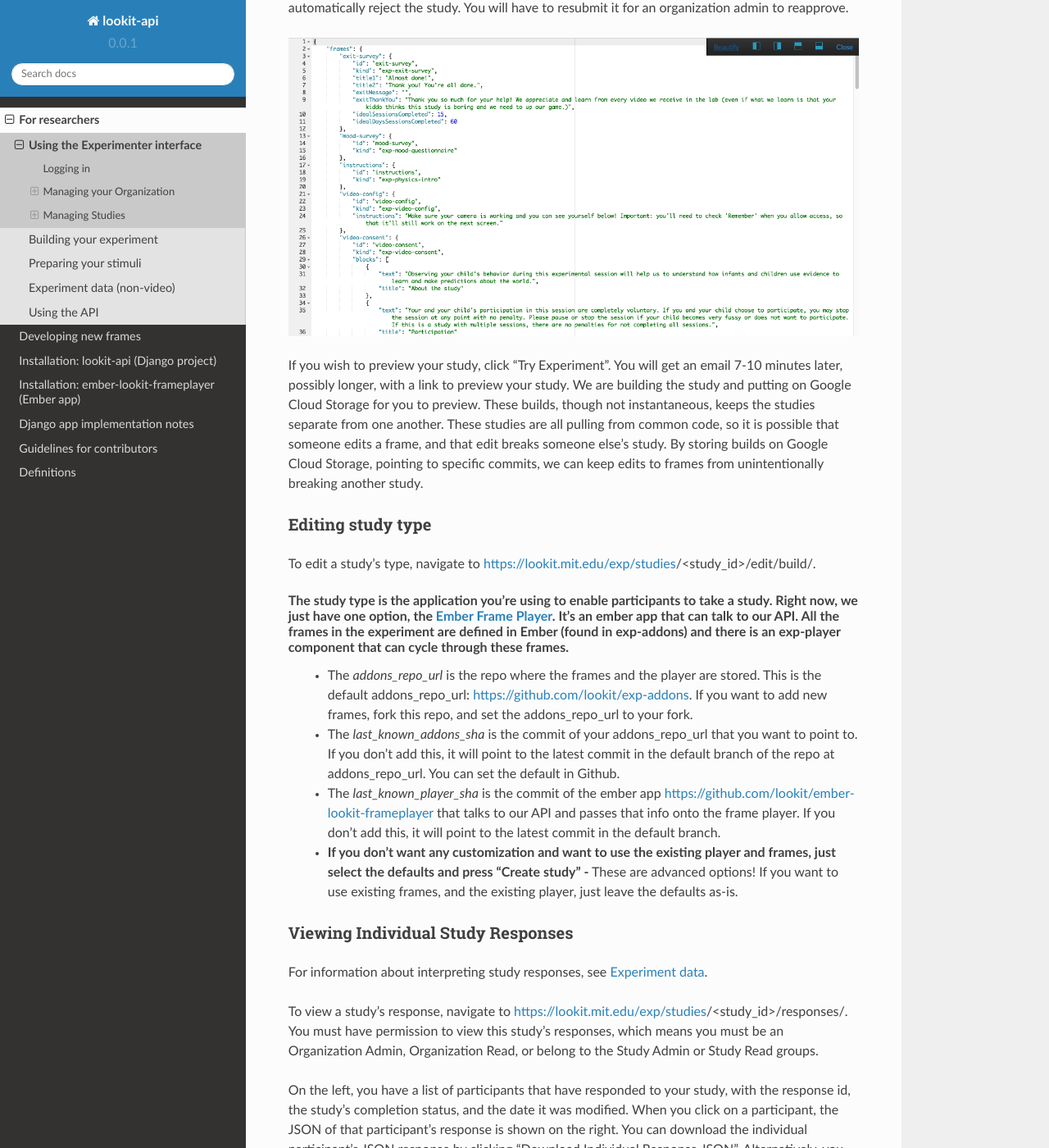
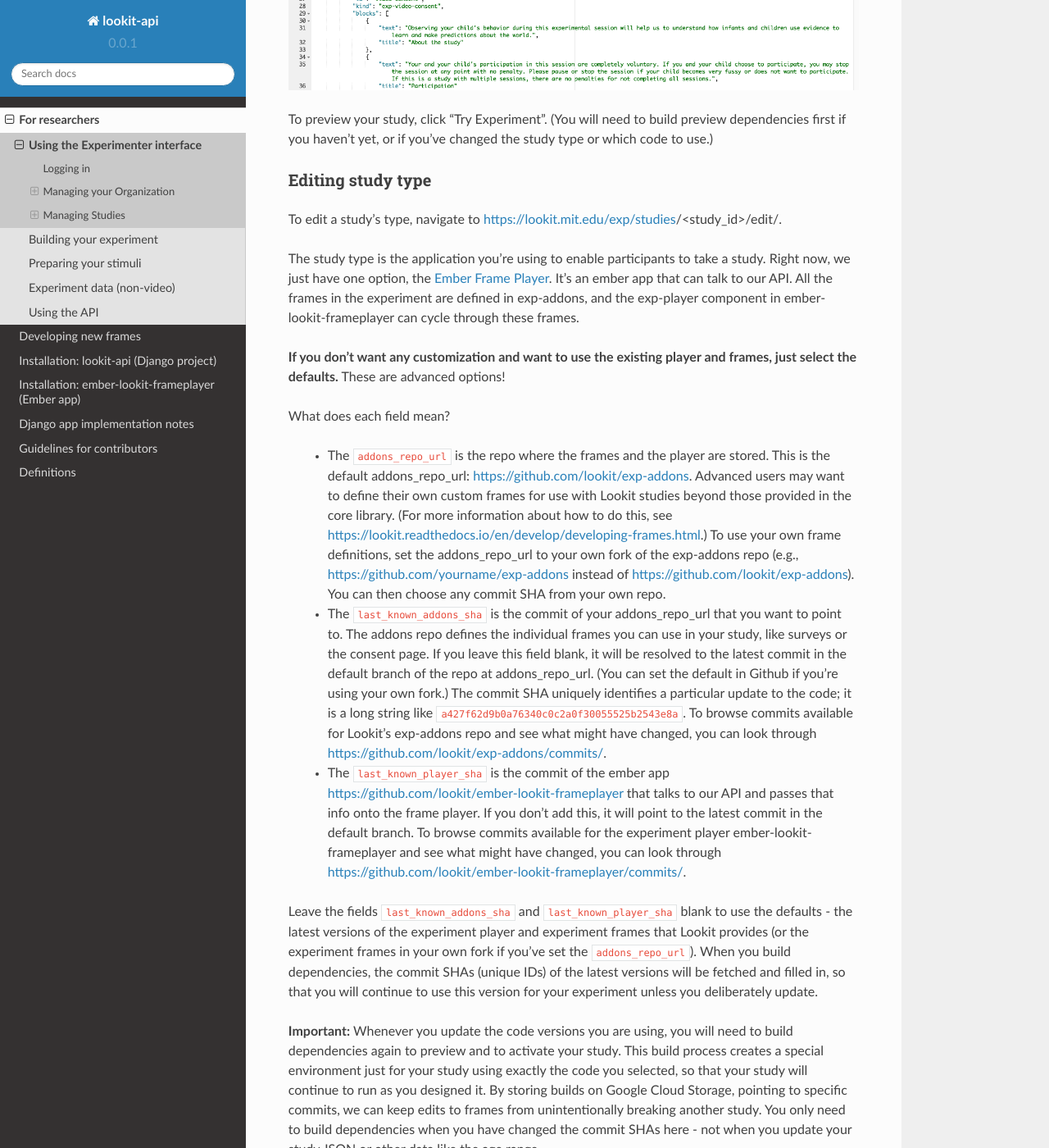
Before and after one commit to lookit/lookit-docs, a Sphinx documentation site: the page built from docs/source/experimenter.rst, in a window 1280 px wide and 1400 px high, scrolled down 12229 px. Shown: the whole window at 82% size. Built offline with Sphinx 7.4.7 and the Read the Docs theme 2.0.0, drawn with Linux system fonts in a browser that asks for light colours; some of the changed text lies outside the part shown.

Commit message:
update info about study type & metadata fields

```diff
--- a/docs/source/experimenter.rst
+++ b/docs/source/experimenter.rst
@@ -83,11 +83,7 @@ Here's an explanation of some the field names:
 - *Minimum/Maximum Age cutoffs*: Integer fields specifying minimum/maximum ages of participants (inclusive). Eligibility is calculated based on the child's current age in days; this is compared to the minimum/maximum ages in days, calculated as 365*years + 30*months + days. Participants under the age range see a warning indicating that their data may not be used, and suggesting that they wait until they're in the age range. Participants over the age range just see a warning indicating that their data may not be used. Participants are never actually prevented from starting the study, to remove motivation for a curious parent to fudge the child's age.
 - *Discoverable* - Do you want to make this study public or not?  If marked discoverable, once the study is activated, it will appear on the Lookit site.
 - *Build Study* - This needs to be a valid JSON block describing the different frames (pages) of your study, and the sequence. You can add these later under localhost:8000/exp/studies/<study_id>/edit/build/. For detailed information about specifying your study protocol, see `Building an Experiment`_.
-- *Study Type* - The study type is the application you're using to enable participants to take a study. Right now, we just have one option, the `Ember Frame Player <https://github.com/lookit/ember-lookit-frameplayer>`_.  It's an ember app that can talk to our API. All the frames in the experiment are defined in Ember (found in exp-addons) and there is an exp-player component that can cycle through these frames.
-    - The *addons_repo_url* is the repo where the frames and the player are stored.  This is the default addons_repo_url: https://github.com/lookit/exp-addons.  If you want to add new frames, fork this repo, and set the addons_repo_url to your fork.
-    - The *last_known_addons_sha* is the commit of your addons_repo_url that you want to point to.  If you don't add this, it will point to the latest commit in the default branch of the repo at addons_repo_url. You can set the default in Github.
-    - The *last_known_player_sha* is the commit of the ember app https://github.com/lookit/ember-lookit-frameplayer that talks to our API and passes that info onto the frame player. If you don't add this, it will point to the latest commit in the default branch.
-    - **If you don't want any customization and want to use the existing player and frames, just select the defaults and press "Create study"**
+- *Study Type* - The study type is the application you're using to enable participants to take a study. Right now, we just have one option, the `Ember Frame Player <https://github.com/lookit/ember-lookit-frameplayer>`_.  It's an ember app that can talk to our API. All the frames in the experiment are defined in Ember (found in exp-addons) and there is an exp-player component that can cycle through these frames. For details, see `Editing study type`_
 
 .. image:: _static/img/create_study.png
     :alt: Creating a study
@@ -145,7 +141,7 @@ On the study edit page, https://lookit.mit.edu/exp/studies/<study_id>/edit/ you
 To edit fields, change the information and click Save Changes in the middle of the page.  If your study has already been approved, then the save button will be red.  Otherwise it will be green. If your study has already been approved, then editing key details will automatically put the study in a rejected state.  You must resubmit your
 study and get it approved again by an organization admin to run the study on the Lookit platform.
 
-At the bottom of the edit study page, there is a Build Study link.  This will take you to https://lookit.mit.edu/exp/studies/<study_id>/edit/build, where you can make edits to your study's structure (the frames, or pages, in your experiment), and the sequence of those frames.  You can also make advanced edits to the commits we are using to build your study.
+At the bottom of the edit study page, you can make edits to your study's structure (the frames, or pages, in your experiment), and the sequence of those frames.  You can also make advanced edits to the commits we are using to build your study.
 
 You can also change the study's status on this page. The current status is displayed, as well as a dropdown with the available states, and a comments block.  Only users that have permission to edit the study state can make these changes, meaning organization
 admins, or study admins.  The available states where you can move the study depend on what state is next in the sequence, as well as your current level of permissions.  For example, if a study's current state is "Created", that study
@@ -190,7 +186,7 @@ Editing study structure
 -------------------------
 For information about how to specify what happens during your study, see `Building an Experiment`_.
 
-To edit a study's structure, navigate to https://lookit.mit.edu/exp/studies/<study_id>/edit/build/. You must be a study admin or org admin to view this page. From here, you can edit the study's structure and the study type.
+To edit a study's structure, navigate to https://lookit.mit.edu/exp/studies/<study_id>/edit/. You must be a study admin or org admin to view this page. From here, you can edit the study's structure and the study type.
 The study structure specifies the frames (or pages) of your experiment, and also specifies the sequence.
 
 .. image:: _static/img/build_study.png
@@ -202,20 +198,29 @@ If your study has already been approved, then clicking "Save" will automatically
 .. image:: _static/img/json_editor.png
     :alt: Edit JSON
 
-If you wish to preview your study, click "Try Experiment".  You will get an email 7-10 minutes later, possibly longer, with a link to preview your study.  We are building the study and putting on Google Cloud Storage for you to preview. These builds,
-though not instantaneous, keeps the studies separate from one another.  These studies are all pulling from common code, so it is possible that someone edits a frame, and that edit breaks someone else's study. By storing builds on Google Cloud Storage,
-pointing to specific commits, we can keep edits to frames from unintentionally breaking another study.
+To preview your study, click "Try Experiment". (You will need to build preview dependencies first if you haven't yet, or if you've changed the study type or which code to use.)
 
 -------------------------
 Editing study type
 -------------------------
-To edit a study's type, navigate to https://lookit.mit.edu/exp/studies/<study_id>/edit/build/.
+To edit a study's type, navigate to https://lookit.mit.edu/exp/studies/<study_id>/edit/.
 
-The study type is the application you're using to enable participants to take a study. Right now, we just have one option, the `Ember Frame Player <https://github.com/lookit/ember-lookit-frameplayer>`_.  It's an ember app that can talk to our API. All the frames in the experiment are defined in Ember (found in exp-addons) and there is an exp-player component that can cycle through these frames.
-    - The *addons_repo_url* is the repo where the frames and the player are stored.  This is the default addons_repo_url: https://github.com/lookit/exp-addons.  If you want to add new frames, fork this repo, and set the addons_repo_url to your fork.
-    - The *last_known_addons_sha* is the commit of your addons_repo_url that you want to point to.  If you don't add this, it will point to the latest commit in the default branch of the repo at addons_repo_url. You can set the default in Github.
-    - The *last_known_player_sha* is the commit of the ember app https://github.com/lookit/ember-lookit-frameplayer that talks to our API and passes that info onto the frame player. If you don't add this, it will point to the latest commit in the default branch.
-    - **If you don't want any customization and want to use the existing player and frames, just select the defaults and press "Create study"    -** These are advanced options! If you want to use existing frames, and the existing player, just leave the defaults as-is.
+The study type is the application you're using to enable participants to take a study. Right now, we just have one option, the `Ember Frame Player <https://github.com/lookit/ember-lookit-frameplayer>`_.  It's an ember app that can talk to our API. All the frames in the experiment are defined in exp-addons, and the exp-player component in ember-lookit-frameplayer can cycle through these frames.
+
+**If you don't want any customization and want to use the existing player and frames, just select the defaults.** These are advanced options!
+
+What does each field mean?
+
+    - The ``addons_repo_url`` is the repo where the frames and the player are stored.  This is the default addons_repo_url: https://github.com/lookit/exp-addons.  Advanced users may want to define their own custom frames for use with Lookit studies beyond those provided in the core library. (For more information about how to do this, see https://lookit.readthedocs.io/en/develop/developing-frames.html.) To use your own frame definitions, set the addons_repo_url to your own fork of the exp-addons repo (e.g., https://github.com/yourname/exp-addons instead of https://github.com/lookit/exp-addons). You can then choose any commit SHA from your own repo.
+
+    - The ``last_known_addons_sha`` is the commit of your addons_repo_url that you want to point to. The addons repo defines the individual frames you can use in your study, like surveys or the consent page. If you leave this field blank, it will be resolved to the latest commit in the default branch of the repo at addons_repo_url. (You can set the default in Github if you're using your own fork.) The commit SHA uniquely identifies a particular update to the code; it is a long string like ``a427f62d9b0a76340c0c2a0f30055525b2543e8a``. To browse commits available for Lookit's exp-addons repo and see what might have changed, you can look through https://github.com/lookit/exp-addons/commits/.
+
+    - The ``last_known_player_sha`` is the commit of the ember app https://github.com/lookit/ember-lookit-frameplayer that talks to our API and passes that info onto the frame player. If you don't add this, it will point to the latest commit in the default branch. To browse commits available for the experiment player ember-lookit-frameplayer and see what might have changed, you can look through https://github.com/lookit/ember-lookit-frameplayer/commits/.
+
+Leave the fields ``last_known_addons_sha`` and ``last_known_player_sha`` blank to use the defaults - the latest versions of the experiment player and experiment frames that Lookit provides (or the experiment frames in your own fork if you've set the ``addons_repo_url``). When you build dependencies, the commit SHAs (unique IDs) of the latest versions will be fetched and filled in, so that you will continue to use this version for your experiment unless you deliberately update.
+
+**Important:** Whenever you update the code versions you are using, you will need to build dependencies again to preview and to activate your study. This build process creates a special environment just for your study using exactly the code you selected, so that your study will continue to run as you designed it. By storing builds on Google Cloud Storage,
+pointing to specific commits, we can keep edits to frames from unintentionally breaking another study. You only need to build dependencies when you have changed the commit SHAs here - not when you update your study JSON or other data like the age range.
 
 -----------------------------------
 Viewing Individual Study Responses
```
